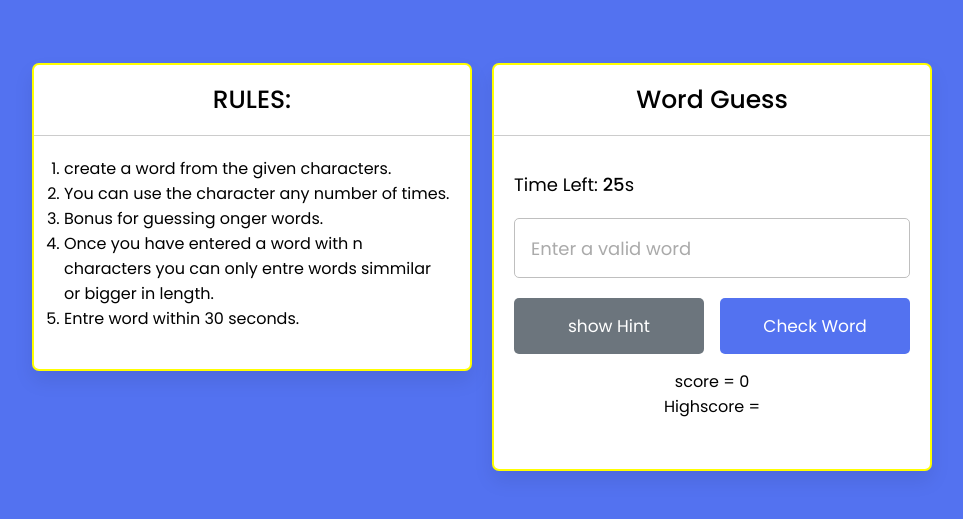
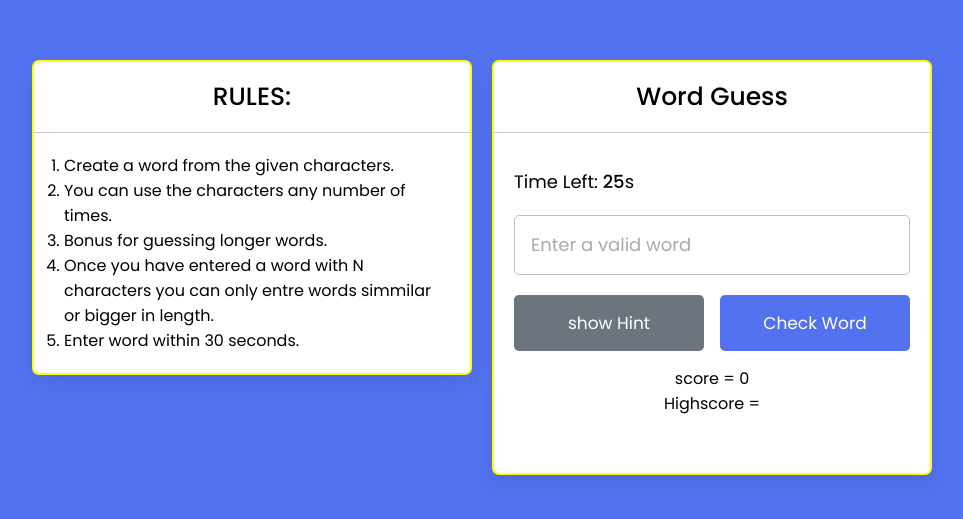
Before and after one commit to Ritwik502/Word-Guess-Game, a plain HTML site: page index.html in a window 1280 px wide. Shown: the part 133-652 px from the top of the page, without its empty margins (158-1121 px from the left). Drawn offline with Linux system fonts and the light colour scheme; some packages are replaced by stand-ins of ours; no server answers; a script that the page names is missing.

Commit message:
Update index.html

```diff
--- a/index.html
+++ b/index.html
@@ -21,11 +21,11 @@
         <h2>RULES:</h2>
         <div class="rules">
           <ol>
-           <li> <p>create a word from the given characters.</p></li>
-            <li><p>You can use the character any number of times.</p></li>
-            <li><p>Bonus for guessing onger words.</p></li>
-            <li><p>Once you have entered a word with n characters you can only entre words simmilar or bigger in length.</p></li>
-            <li><p>Entre word within 30 seconds.</p></li>
+           <li> <p>Create a word from the given characters.</p></li>
+            <li><p>You can use the characters any number of times.</p></li>
+            <li><p>Bonus for guessing longer words.</p></li>
+            <li><p>Once you have entered a word with N characters you can only entre words simmilar or bigger in length.</p></li>
+            <li><p>Enter word within 30 seconds.</p></li>
           </ol>
         </div>
       </div>
```
